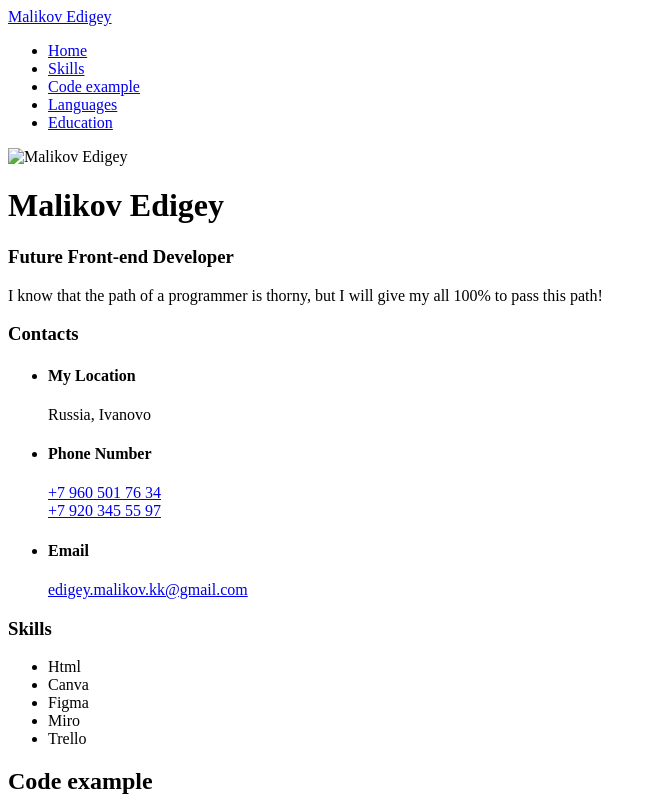
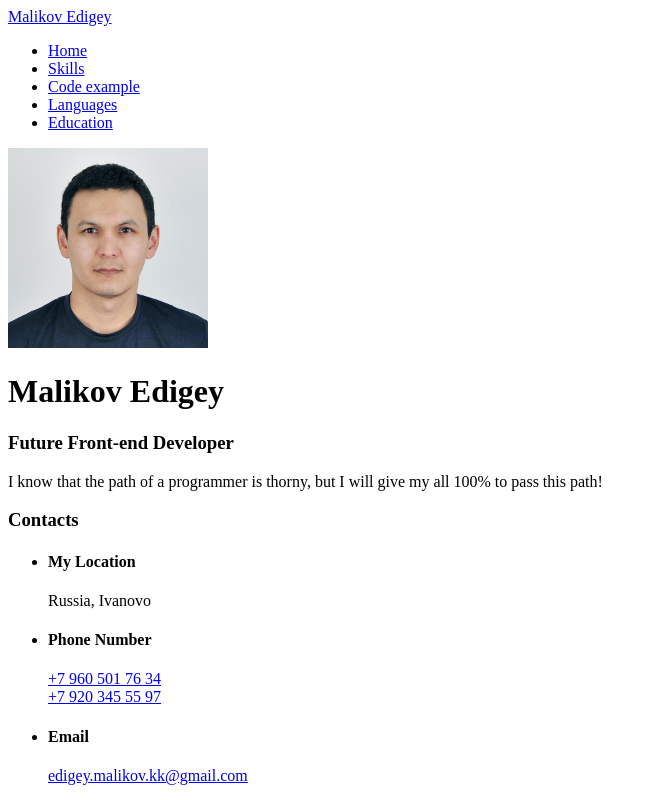
Before and after one commit to EdigeyM/EdigeyM.github.io, a plain HTML site: page index.html in a window 1280 px wide. Shown: the top 800 px of the page, without its empty margins (0-656 px from the left). Drawn offline with Linux system fonts and the light colour scheme.

Commit message:
add photo

```diff
--- a/index.html
+++ b/index.html
@@ -29,7 +29,7 @@
         </ul>
       </nav>
 
-      <img src="img/myPhoto.png.jpg" alt="Malikov Edigey" width="200" />
+      <img src="img/myPhoto.jpg" alt="Malikov Edigey" width="200" />
       <h1>Malikov Edigey</h1>
       <h3>Future Front-end Developer</h3>
       <p>
```
